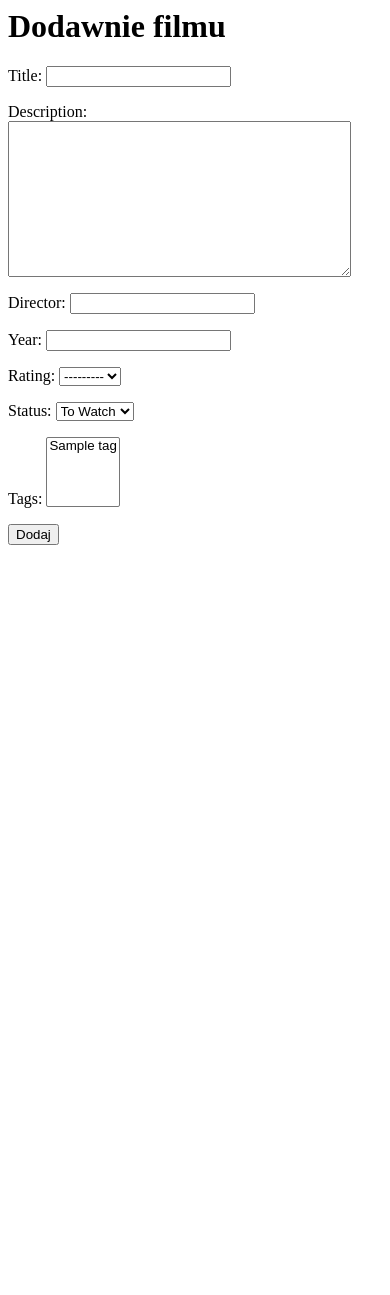
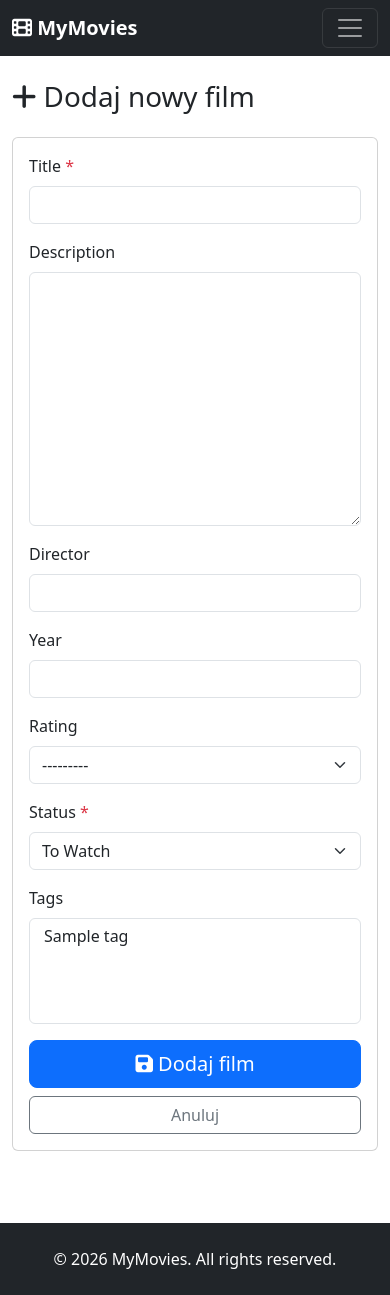
Before and after one commit to Wiktormisch/MyMovies, a Django app: page /movies/add_movie/ in a window 390 px wide. Before the commit the page ends 545 px from the top, so only its background shows below. Run offline with Django 5.2, Linux system fonts and the light colour scheme; a user stored in the database is signed in; tables that the repository leaves empty hold one stand-in row (values such as "Sample post"); some libraries are stand-ins or nearby versions.

Commit message:
feat: add movie form style

```diff
--- a/Movies/templates/movies/add_movie.html
+++ b/Movies/templates/movies/add_movie.html
@@ -1,7 +1,52 @@
-<h1>Dodawnie filmu</h1>
+{% extends 'base.html' %}
+{% load widget_tweaks %}
 
-<form method="post">
-    {% csrf_token %}
-    {{ form.as_p }}
-    <button type="sumbit">Dodaj</button>
-</form>
+{% block title %}Dodaj film{% endblock %}
+
+{% block content %}
+<div class="row">
+    <div class="col-md-8 mx-auto">
+        <h1 class="mb-4"><i class="fas fa-plus"></i> Dodaj nowy film</h1>
+
+        <div class="card">
+            <div class="card-body">
+                <form method="POST" novalidate>
+                    {% csrf_token %}
+
+                    {% for field in form %}
+                    <div class="mb-3">
+                        <label for="{{ field.id_for_label }}" class="form-label">
+                            {{ field.label }}
+                            {% if field.field.required %}<span class="text-danger">*</span>{% endif %}
+                        </label>
+
+                        {% if field.field.widget.input_type == 'textarea' %}
+                            {{ field|add_class:"form-control" }}
+                        {% elif field.field.widget.input_type == 'select' %}
+                            {{ field|add_class:"form-select" }}
+                        {% else %}
+                            {{ field|add_class:"form-control" }}
+                        {% endif %}
+
+                        {% if field.errors %}
+                        <div class="alert alert-danger mt-2">
+                            {{ field.errors }}
+                        </div>
+                        {% endif %}
+                    </div>
+                    {% endfor %}
+
+                    <div class="d-grid gap-2">
+                        <button type="submit" class="btn btn-primary btn-lg">
+                            <i class="fas fa-save"></i> Dodaj film
+                        </button>
+                        <a href="{% url 'movie_list' %}" class="btn btn-outline-secondary">
+                            Anuluj
+                        </a>
+                    </div>
+                </form>
+            </div>
+        </div>
+    </div>
+</div>
+{% endblock %}
--- a/Movies/templates/movies/movie_list.html
+++ b/Movies/templates/movies/movie_list.html
@@ -136,9 +136,6 @@
                         <a href="{% url 'movie_detail' movie.pk %}" class="btn btn-sm btn-primary me-1">
                             <i class="fas fa-eye"></i> Szczegóły
                         </a>
-                        <a href="{% url 'movie_edit' movie.pk %}" class="btn btn-sm btn-warning me-1">
-                            <i class="fas fa-edit"></i> Edytuj
-                        </a>
                         <a href="{% url 'movie_delete' movie.pk %}" class="btn btn-sm btn-danger">
                             <i class="fas fa-trash"></i> Usuń
                         </a>
--- a/MyMovies/settings.py
+++ b/MyMovies/settings.py
@@ -43,6 +43,7 @@ INSTALLED_APPS = [
     'django.contrib.messages',
     'django.contrib.staticfiles',
     'Movies',
+    'widget_tweaks',
 ]
 
 MIDDLEWARE = [
```
